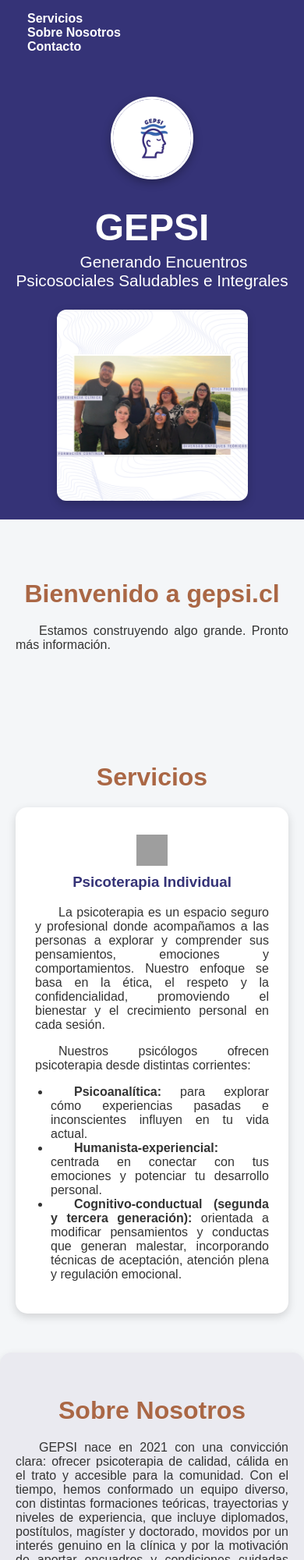
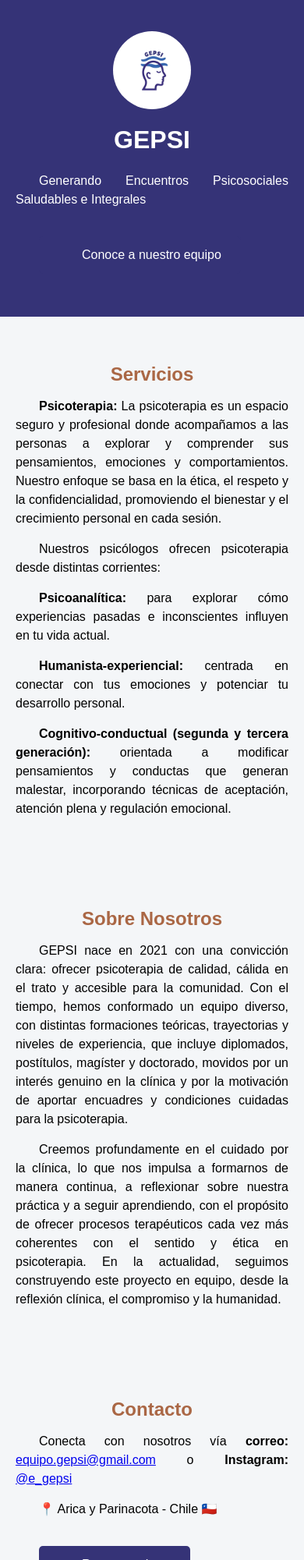
Before and after one commit to egepsi/gepsi.cl, a plain HTML site: page index.html in a window 390 px wide. Shown: the top 2000 px of the page at 78% size. Drawn offline with Linux system fonts and the light colour scheme; grey boxes are pictures that could not be loaded.

Commit message:
Update index.html

```diff
--- a/index.html
+++ b/index.html
@@ -9,234 +9,83 @@
       font-family: Arial, sans-serif;
       margin: 0;
       background: #f4f6f8;
-      color: #333;
-    }
-
-    /* Textos justificados solo en párrafos y listas */
-    p, .about-text, li {
-      text-align: justify;
-      text-indent: 30px;
-    }
-
-    /* Encabezados y subtítulos centrados */
-    h1, h2, h3, .subtitle, .contact p, .location {
       text-align: center;
     }
-
-    nav {
-      background: #353377;
-      padding: 15px 20px;
-      display: flex;
-      justify-content: center;
-      box-shadow: 0 2px 5px rgba(0,0,0,0.1);
-    }
-    nav a {
-      color: white;
-      text-decoration: none;
-      margin: 0 15px;
-      font-weight: bold;
-    }
-    nav a:hover {
-      text-decoration: underline;
-    }
-
-    /* Header con logo centrado */
     header {
       background: #353377;
       color: white;
-      text-align: center;
-      padding: 40px 20px 20px 20px;
-      position: relative;
+      padding: 40px 20px;
     }
-    header img.logo {
-      width: 120px; /* logo más grande */
-      height: 120px;
+    .logo-circle img {
+      width: 100px;
+      height: 100px;
       border-radius: 50%;
-      border: 3px solid white;
-      box-shadow: 0 4px 12px rgba(0,0,0,0.3);
-      object-fit: cover;
-      margin-bottom: 20px;
+      display: block;
+      margin: 0 auto 15px;
     }
-    header h1 {
-      margin: 10px 0 5px 0;
-      font-size: 3em;
+    section {
+      padding: 40px 20px;
     }
-    .subtitle {
-      font-size: 1.3em;
-      margin: 0;
-    }
-    header img.banner {
-      width: 33%;
-      height: auto;
-      margin-top: 25px;
-      border-radius: 12px;
-      box-shadow: 0 4px 12px rgba(0,0,0,0.2);
-    }
-
-    section {
-      padding: 50px 20px;
-      max-width: 1000px;
-      margin: 0 auto;
-    }
-
     h2 {
       color: #aa6745;
-      font-size: 2em;
-      margin-bottom: 20px;
+      text-align: center;
+      margin-bottom: 15px;
     }
-
-    /* Servicios con tarjetas y iconos */
-    .services-container {
-      display: flex;
-      flex-wrap: wrap;
-      gap: 20px;
-      justify-content: center;
-    }
-    .service-item {
-      background: white;
-      padding: 25px;
-      border-radius: 15px;
-      box-shadow: 0 4px 12px rgba(0,0,0,0.15);
-      flex: 1 1 300px;
-      min-width: 280px;
-      transition: transform 0.3s ease, box-shadow 0.3s ease;
-    }
-    .service-item:hover {
-      transform: translateY(-5px);
-      box-shadow: 0 8px 20px rgba(0,0,0,0.2);
-    }
-    .service-item h3 {
-      margin-top: 0;
-      color: #353377;
-    }
-    .service-item img.icon {
-      display: block;
-      margin: 10px auto;
-      width: 40px;
-      height: 40px;
-    }
-
-    /* Sobre Nosotros con fondo */
-    .about-us {
-      background: #eaeaf0;
-      border-radius: 15px;
-      padding: 30px 20px;
-      box-shadow: 0 4px 12px rgba(0,0,0,0.1);
-    }
-
-    /* Contacto */
-    .contact {
-      text-align: center;
+    p {
+      text-align: justify;
+      line-height: 1.5;
+      text-indent: 30px;
+      max-width: 800px;
+      margin: 0 auto 15px auto;
     }
     .btn {
       display: inline-block;
-      margin: 10px 5px;
+      margin-top: 20px;
       padding: 12px 25px;
       background: #353377;
       color: white;
       text-decoration: none;
       border-radius: 5px;
-      font-weight: bold;
-      transition: background 0.3s ease;
     }
-    .btn:hover {
-      background: #2a265d;
-    }
-
-    .location {
-      margin-top: 15px;
-      font-size: 1.1em;
-    }
-
     footer {
       background: #222;
       color: white;
       padding: 15px;
       font-size: 14px;
-      text-align: center;
-    }
-
-    ul {
-      margin-top: 10px;
-      padding-left: 20px;
-    }
-
-    @media(max-width: 600px){
-      nav {
-        flex-direction: column;
-      }
-      .services-container {
-        flex-direction: column;
-        align-items: center;
-      }
-      header img.banner {
-        width: 70%;
-      }
-      header img.logo {
-        width: 100px;
-        height: 100px;
-      }
     }
   </style>
 </head>
 <body>
 
-<nav>
-  <a href="#services">Servicios</a>
-  <a href="#about">Sobre Nosotros</a>
-  <a href="#contact">Contacto</a>
-</nav>
-
 <header>
-  <img src="logo.png" alt="Logo GEPSI" class="logo">
+  <div class="logo-circle">
+    <img src="logo.png" alt="Logo GEPSI">
+  </div>
   <h1>GEPSI</h1>
-  <p class="subtitle">Generando Encuentros Psicosociales Saludables e Integrales</p>
-  <img src="banner.png" alt="Banner GEPSI" class="banner">
+  <p>Generando Encuentros Psicosociales Saludables e Integrales</p>
+  <p><a href="equipo.html" class="btn">Conoce a nuestro equipo</a></p>
 </header>
 
 <section>
-  <h2>Bienvenido a gepsi.cl</h2>
-  <p>Estamos construyendo algo grande. Pronto más información.</p>
+  <h2>Servicios</h2>
+  <p><strong>Psicoterapia:</strong> La psicoterapia es un espacio seguro y profesional donde acompañamos a las personas a explorar y comprender sus pensamientos, emociones y comportamientos. Nuestro enfoque se basa en la ética, el respeto y la confidencialidad, promoviendo el bienestar y el crecimiento personal en cada sesión.</p>
+  <p>Nuestros psicólogos ofrecen psicoterapia desde distintas corrientes:</p>
+  <p><strong>Psicoanalítica:</strong> para explorar cómo experiencias pasadas e inconscientes influyen en tu vida actual.</p>
+  <p><strong>Humanista-experiencial:</strong> centrada en conectar con tus emociones y potenciar tu desarrollo personal.</p>
+  <p><strong>Cognitivo-conductual (segunda y tercera generación):</strong> orientada a modificar pensamientos y conductas que generan malestar, incorporando técnicas de aceptación, atención plena y regulación emocional.</p>
 </section>
 
-<section id="services">
-  <h2>Servicios</h2>
-  <div class="services-container">
-    <div class="service-item">
-      <img src="https://cdn-icons-png.flaticon.com/512/2942/2942930.png" alt="Psicoterapia" class="icon">
-      <h3>Psicoterapia Individual</h3>
-      <p>
-        La psicoterapia es un espacio seguro y profesional donde acompañamos a las personas a explorar y comprender sus pensamientos, emociones y comportamientos. Nuestro enfoque se basa en la ética, el respeto y la confidencialidad, promoviendo el bienestar y el crecimiento personal en cada sesión.
-      </p>
-      <p>Nuestros psicólogos ofrecen psicoterapia desde distintas corrientes:</p>
-      <ul>
-        <li><strong>Psicoanalítica:</strong> para explorar cómo experiencias pasadas e inconscientes influyen en tu vida actual.</li>
-        <li><strong>Humanista-experiencial:</strong> centrada en conectar con tus emociones y potenciar tu desarrollo personal.</li>
-        <li><strong>Cognitivo-conductual (segunda y tercera generación):</strong> orientada a modificar pensamientos y conductas que generan malestar, incorporando técnicas de aceptación, atención plena y regulación emocional.</li>
-      </ul>
-    </div>
-  </div>
+<section>
+  <h2>Sobre Nosotros</h2>
+  <p>GEPSI nace en 2021 con una convicción clara: ofrecer psicoterapia de calidad, cálida en el trato y accesible para la comunidad. Con el tiempo, hemos conformado un equipo diverso, con distintas formaciones teóricas, trayectorias y niveles de experiencia, que incluye diplomados, postítulos, magíster y doctorado, movidos por un interés genuino en la clínica y por la motivación de aportar encuadres y condiciones cuidadas para la psicoterapia.</p>
+  <p>Creemos profundamente en el cuidado por la clínica, lo que nos impulsa a formarnos de manera continua, a reflexionar sobre nuestra práctica y a seguir aprendiendo, con el propósito de ofrecer procesos terapéuticos cada vez más coherentes con el sentido y ética en psicoterapia. En la actualidad, seguimos construyendo este proyecto en equipo, desde la reflexión clínica, el compromiso y la humanidad.</p>
 </section>
 
-<section id="about" class="about-us">
-  <h2>Sobre Nosotros</h2>
-  <p class="about-text">
-    GEPSI nace en 2021 con una convicción clara: ofrecer psicoterapia de calidad, cálida en el trato y accesible para la comunidad. Con el tiempo, hemos conformado un equipo diverso, con distintas formaciones teóricas, trayectorias y niveles de experiencia, que incluye diplomados, postítulos, magíster y doctorado, movidos por un interés genuino en la clínica y por la motivación de aportar encuadres y condiciones cuidadas para la psicoterapia.
-  </p>
-  <p class="about-text">
-    Creemos profundamente en el cuidado por la clínica, lo que nos impulsa a formarnos de manera continua, a reflexionar sobre nuestra práctica y a seguir aprendiendo, con el propósito de ofrecer procesos terapéuticos cada vez más coherentes con el sentido y ética en psicoterapia.
-  </p>
-  <p class="about-text">
-    En la actualidad, seguimos construyendo este proyecto en equipo, desde la reflexión clínica, el compromiso y la humanidad.
-  </p>
-</section>
-
-<section id="contact" class="contact">
+<section>
   <h2>Contacto</h2>
-  <p>Conecta con nosotros vía correo o Instagram:</p>
-  <a href="mailto:equipo.gepsi@gmail.com" class="btn">📧 Correo</a>
-  <a href="https://www.instagram.com/e_gepsi" class="btn" target="_blank">📸 Instagram</a>
-  <p class="location">📍 Arica y Parinacota - Chile 🇨🇱</p>
+  <p>Conecta con nosotros vía <strong>correo:</strong> <a href="mailto:equipo.gepsi@gmail.com">equipo.gepsi@gmail.com</a> o <strong>Instagram:</strong> <a href="https://www.instagram.com/e_gepsi" target="_blank">@e_gepsi</a></p>
+  <p>📍 Arica y Parinacota - Chile 🇨🇱</p>
+  <p><a href="https://docs.google.com/forms/d/1fEUILo_DuV1l6GbsaX8wUfXQXxFb1zwhtyUZFkPlWkg/viewform?edit_requested=true" class="btn" target="_blank">Reserva tu hora</a></p>
 </section>
 
 <footer>
```
